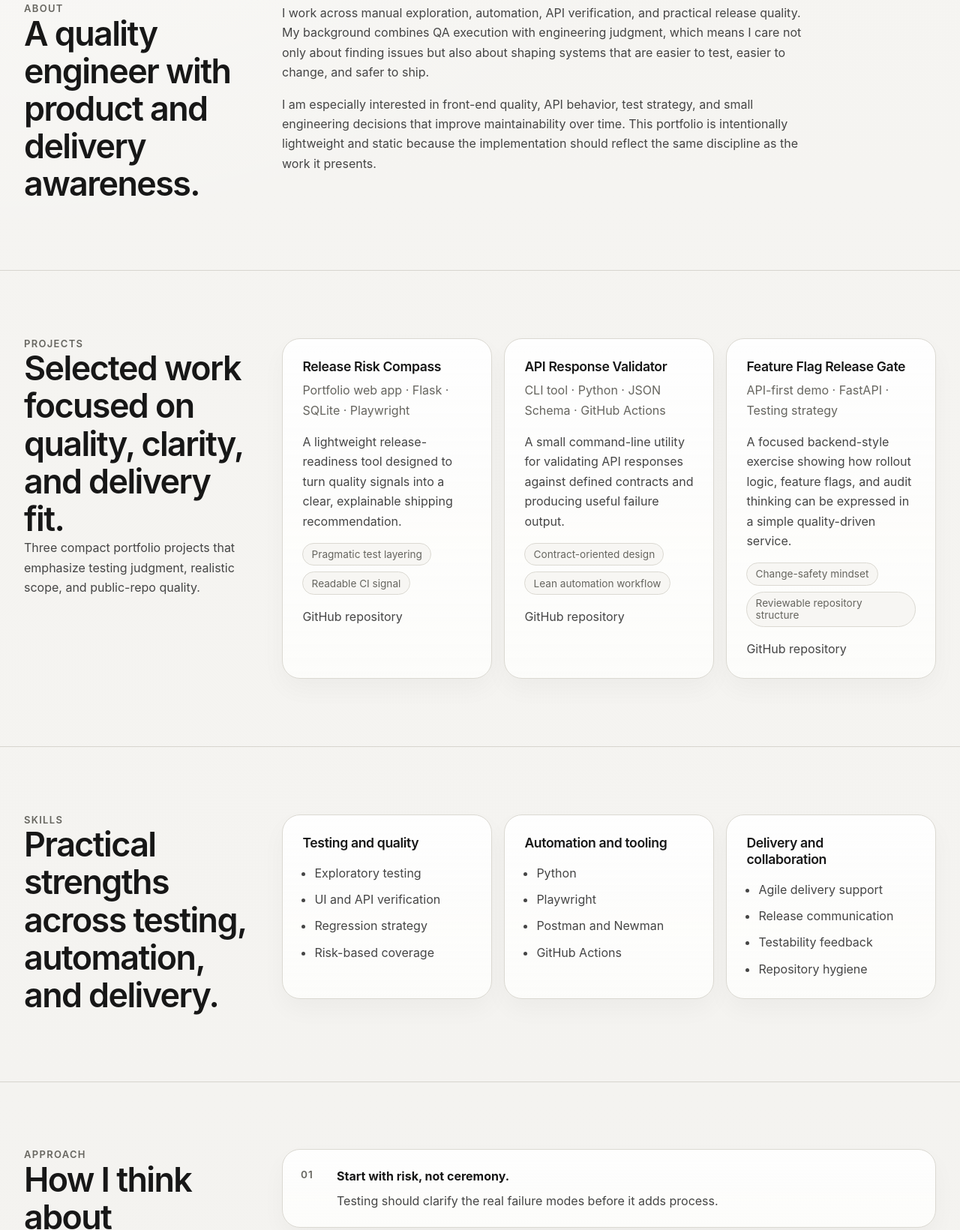
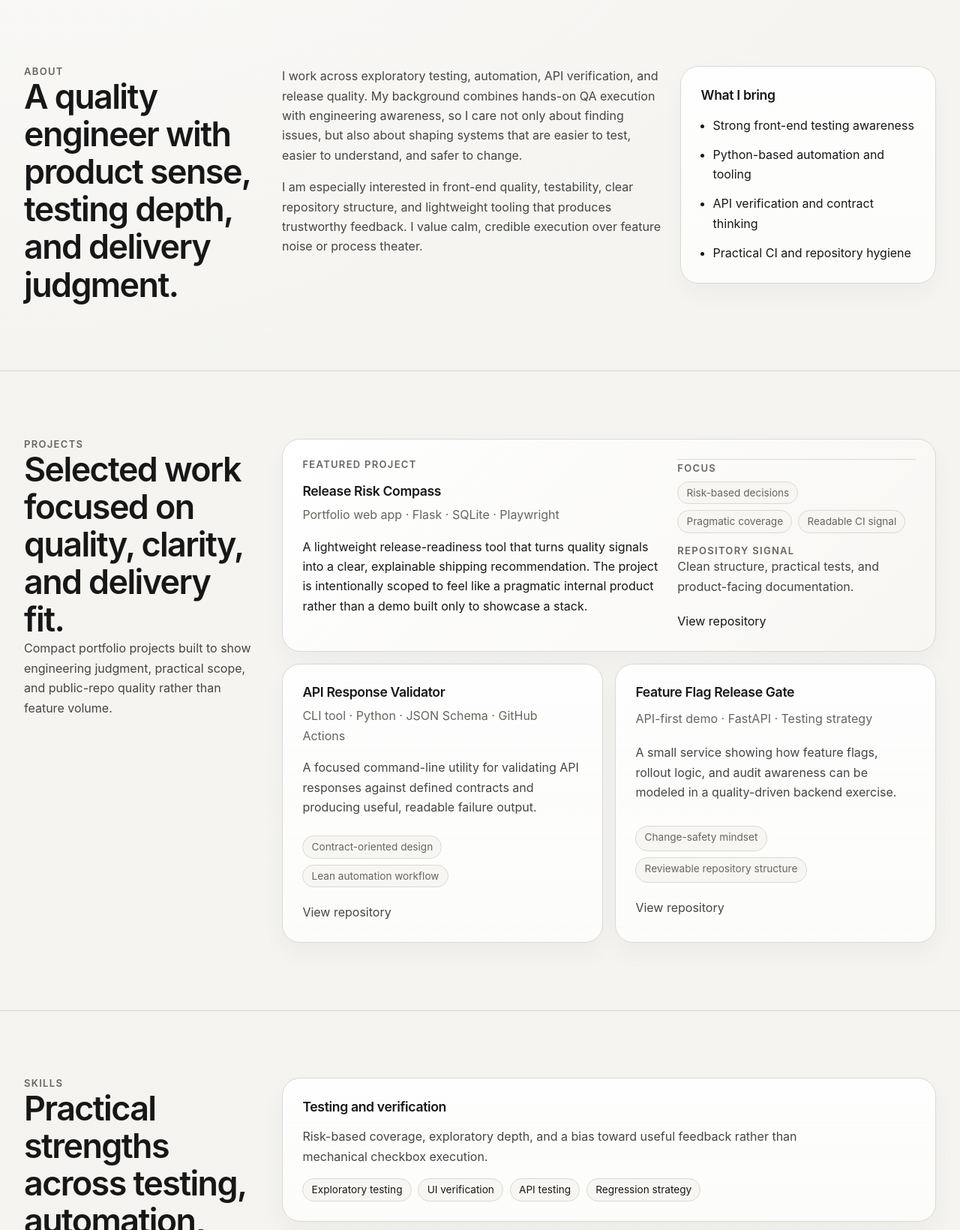
Before and after one commit to janmrow/qa-sdet-portfolio, a website: page index.html in a window 1280 px wide. Shown: the part 946-2586 px from the top of the page at 75% size. Drawn offline with Linux system fonts and the light colour scheme.

Commit message:
feat: build portfolio sections and project cards

```diff
--- a/assets/css/styles.css
+++ b/assets/css/styles.css
@@ -152,13 +152,17 @@ h3 {
 .project-card > p,
 .contact-list a,
 .principles-list span,
-.skills-group li {
+.skill-band-copy,
+.detail-copy,
+.contact-note {
   color: var(--color-text-soft);
 }
 
 .eyebrow,
 .section-label,
-.site-name {
+.site-name,
+.project-kicker,
+.detail-label {
   font-size: var(--font-size-label);
   font-weight: 600;
   line-height: 1.2;
@@ -167,12 +171,14 @@ h3 {
 }
 
 .eyebrow,
-.section-label {
+.section-label,
+.project-kicker,
+.detail-label {
   color: var(--color-text-muted);
 }
 
 .lead {
-  max-width: 38rem;
+  max-width: 40rem;
   font-size: var(--font-size-body-lg);
 }
 
@@ -184,7 +190,8 @@ h3 {
 .site-nav a,
 .site-footer p,
 .contact-list span,
-.meta-list li {
+.meta-list li,
+.hero-facts li {
   color: var(--color-text-muted);
 }
 
@@ -245,7 +252,7 @@ h3 {
 }
 
 .hero-layout {
-  max-width: 50rem;
+  max-width: 52rem;
 }
 
 .hero-actions {
@@ -253,6 +260,14 @@ h3 {
   flex-wrap: wrap;
   gap: 0.9rem 1.1rem;
   margin-top: var(--space-xl);
+}
+
+.hero-facts {
+  display: flex;
+  flex-wrap: wrap;
+  gap: 0.65rem 0.85rem;
+  margin-top: 1.5rem;
+  list-style: none;
 }
 
 .section {
@@ -273,12 +288,23 @@ h3 {
   min-width: 0;
 }
 
+.about-layout {
+  display: grid;
+  gap: 1.25rem;
+}
+
 .prose {
   max-width: var(--content-width);
 }
 
 .prose p + p {
   margin-top: 1rem;
+}
+
+.skills-bands,
+.project-grid {
+  display: grid;
+  gap: 1rem;
 }
 
 /* Components */
@@ -312,16 +338,21 @@ h3 {
     border-color 160ms ease;
 }
 
-.project-grid,
-.skills-grid,
-.contact-list {
-  display: grid;
-  gap: 1rem;
+.hero-facts li,
+.meta-list li,
+.inline-list li {
+  padding: 0.38rem 0.7rem;
+  border: 1px solid var(--color-border);
+  border-radius: var(--radius-pill);
+  background: var(--color-surface-muted);
+  font-size: 0.85rem;
+  line-height: 1.2;
 }
 
 .project-card,
-.skills-group,
-.contact-list li,
+.about-panel,
+.skill-band,
+.contact-panel,
 .principles-list li {
   border: 1px solid var(--color-border);
   border-radius: var(--radius-lg);
@@ -330,13 +361,42 @@ h3 {
 }
 
 .project-card,
-.skills-group {
+.about-panel,
+.skill-band,
+.contact-panel {
   padding: 1.5rem;
 }
 
-.contact-list li,
-.principles-list li {
-  padding: 1.35rem 1.5rem;
+.about-panel h3 {
+  max-width: 14ch;
+}
+
+.stack-list {
+  display: grid;
+  gap: 0.8rem;
+  margin-top: 1rem;
+  padding-left: 1rem;
+}
+
+.project-grid {
+  grid-template-columns: minmax(0, 1fr);
+}
+
+.project-card {
+  display: grid;
+  gap: 1rem;
+}
+
+.project-card-featured {
+  gap: 1.5rem;
+  background:
+    linear-gradient(135deg, rgba(255, 255, 255, 0.98), rgba(247, 246, 243, 0.98)),
+    var(--color-surface);
+}
+
+.project-copy {
+  display: grid;
+  gap: 1rem;
 }
 
 .project-header {
@@ -344,39 +404,39 @@ h3 {
   gap: 0.45rem;
 }
 
-.project-card > p,
-.project-card > .meta-list,
-.project-card > p:last-child {
-  margin-top: 1rem;
+.project-details {
+  display: grid;
+  gap: 1rem;
+  padding-top: 0.25rem;
+  border-top: 1px solid rgba(219, 217, 210, 0.95);
+}
+
+.detail-copy {
+  max-width: 28rem;
 }
 
 .meta-list {
   display: flex;
   flex-wrap: wrap;
   gap: 0.5rem;
+  margin-top: 0.55rem;
   list-style: none;
 }
 
-.meta-list li {
-  padding: 0.38rem 0.7rem;
-  border: 1px solid var(--color-border);
-  border-radius: var(--radius-pill);
-  background: var(--color-surface-muted);
-  font-size: 0.85rem;
-  line-height: 1.2;
+.skill-band {
+  display: grid;
+  gap: 1rem;
 }
 
-.skills-group h3 {
-  max-width: 18ch;
+.skill-band-copy {
+  max-width: 42rem;
 }
 
-.skills-group ul {
-  margin-top: 1rem;
-  padding-left: 1rem;
-}
-
-.skills-group li + li {
-  margin-top: 0.55rem;
+.inline-list {
+  display: flex;
+  flex-wrap: wrap;
+  gap: 0.55rem;
+  list-style: none;
 }
 
 .principles-list {
@@ -388,7 +448,7 @@ h3 {
 
 .principles-list li {
   position: relative;
-  padding-left: 4.5rem;
+  padding: 1.35rem 1.5rem 1.35rem 4.5rem;
 }
 
 .principles-list li::before {
@@ -408,13 +468,31 @@ h3 {
   margin-top: 0.45rem;
 }
 
+.contact-panel {
+  display: grid;
+  gap: 1.25rem;
+}
+
 .contact-list {
+  display: grid;
+  gap: 0.9rem;
   list-style: none;
 }
 
 .contact-list li {
   display: grid;
   gap: 0.3rem;
+  padding: 1rem 0;
+  border-top: 1px solid rgba(219, 217, 210, 0.95);
+}
+
+.contact-list li:first-child {
+  border-top: 0;
+  padding-top: 0;
+}
+
+.project-link-row {
+  margin-top: 0.25rem;
 }
 
 .site-footer {
@@ -473,16 +551,29 @@ a:focus-visible,
     align-items: start;
   }
 
-  .project-grid {
-    grid-template-columns: repeat(3, minmax(0, 1fr));
+  .about-layout {
+    grid-template-columns: minmax(0, 1.5fr) minmax(16rem, 1fr);
+    align-items: start;
   }
 
-  .skills-grid {
-    grid-template-columns: repeat(3, minmax(0, 1fr));
+  .project-grid {
+    grid-template-columns: repeat(2, minmax(0, 1fr));
+  }
+
+  .project-card-featured {
+    grid-column: 1 / -1;
+    grid-template-columns: minmax(0, 1.5fr) minmax(16rem, 1fr);
+    align-items: start;
   }
 
   .contact-list {
     grid-template-columns: repeat(3, minmax(0, 1fr));
+    gap: 1rem 1.5rem;
+  }
+
+  .contact-list li {
+    padding: 0;
+    border-top: 0;
   }
 }
 
@@ -496,7 +587,9 @@ a:focus-visible,
   }
 
   .project-card,
-  .skills-group {
+  .about-panel,
+  .skill-band,
+  .contact-panel {
     padding: 1.65rem;
   }
 }
@@ -510,10 +603,11 @@ a:focus-visible,
     padding-top: 4rem;
   }
 
-  .contact-list li,
-  .principles-list li,
   .project-card,
-  .skills-group {
+  .about-panel,
+  .skill-band,
+  .contact-panel,
+  .principles-list li {
     border-radius: var(--radius-md);
   }
 
--- a/index.html
+++ b/index.html
@@ -32,9 +32,15 @@
           <p class="eyebrow">QA Engineer / Test Engineer / SDET</p>
           <h1>Building trust in software through pragmatic engineering and quality thinking.</h1>
           <p class="lead">
-            I focus on testability, delivery safety, and calm technical execution across web
-            products, APIs, and automation-heavy workflows.
+            I work at the intersection of testing, delivery, and maintainable engineering — with a
+            strong focus on front-end quality, API behavior, and practical automation.
           </p>
+
+          <ul class="hero-facts" aria-label="Professional summary">
+            <li>8+ years in testing</li>
+            <li>Web and mobile product work</li>
+            <li>Quality engineering mindset</li>
+          </ul>
 
           <div class="hero-actions">
             <a class="button-link" href="#projects">View selected projects</a>
@@ -48,23 +54,34 @@
           <div class="section-heading">
             <p class="section-label">About</p>
             <h2 class="section-title" id="about-title">
-              A quality engineer with product and delivery awareness.
+              A quality engineer with product sense, testing depth, and delivery judgment.
             </h2>
           </div>
 
-          <div class="section-content prose">
+          <div class="section-content about-layout">
+            <div class="prose">
               <p>
-              I work across manual exploration, automation, API verification, and practical release
-              quality. My background combines QA execution with engineering judgment, which means I
-              care not only about finding issues but also about shaping systems that are easier to
-              test, easier to change, and safer to ship.
+                I work across exploratory testing, automation, API verification, and release
+                quality. My background combines hands-on QA execution with engineering awareness, so
+                I care not only about finding issues, but also about shaping systems that are easier
+                to test, easier to understand, and safer to change.
               </p>
               <p>
-              I am especially interested in front-end quality, API behavior, test strategy, and
-              small engineering decisions that improve maintainability over time. This portfolio is
-              intentionally lightweight and static because the implementation should reflect the
-              same discipline as the work it presents.
+                I am especially interested in front-end quality, testability, clear repository
+                structure, and lightweight tooling that produces trustworthy feedback. I value calm,
+                credible execution over feature noise or process theater.
               </p>
+            </div>
+
+            <aside class="about-panel" aria-labelledby="about-panel-title">
+              <h3 id="about-panel-title">What I bring</h3>
+              <ul class="stack-list">
+                <li>Strong front-end testing awareness</li>
+                <li>Python-based automation and tooling</li>
+                <li>API verification and contract thinking</li>
+                <li>Practical CI and repository hygiene</li>
+              </ul>
+            </aside>
           </div>
         </div>
       </section>
@@ -77,39 +94,57 @@
               Selected work focused on quality, clarity, and delivery fit.
             </h2>
             <p class="section-intro">
-              Three compact portfolio projects that emphasize testing judgment, realistic scope, and
-              public-repo quality.
+              Compact portfolio projects built to show engineering judgment, practical scope, and
+              public-repo quality rather than feature volume.
             </p>
           </div>
 
           <div class="section-content">
             <div class="project-grid">
-              <article class="project-card">
+              <article class="project-card project-card-featured">
+                <div class="project-copy">
+                  <p class="project-kicker">Featured project</p>
                   <div class="project-header">
                     <h3>Release Risk Compass</h3>
                     <p class="project-type">Portfolio web app · Flask · SQLite · Playwright</p>
                   </div>
 
                   <p>
-                  A lightweight release-readiness tool designed to turn quality signals into a
-                  clear, explainable shipping recommendation.
+                    A lightweight release-readiness tool that turns quality signals into a clear,
+                    explainable shipping recommendation. The project is intentionally scoped to feel
+                    like a pragmatic internal product rather than a demo built only to showcase a
+                    stack.
                   </p>
+                </div>
 
-                <ul class="meta-list" aria-label="Release Risk Compass quality signals">
-                  <li>Pragmatic test layering</li>
+                <div class="project-details">
+                  <div>
+                    <p class="detail-label">Focus</p>
+                    <ul class="meta-list" aria-label="Release Risk Compass focus">
+                      <li>Risk-based decisions</li>
+                      <li>Pragmatic coverage</li>
                       <li>Readable CI signal</li>
                     </ul>
+                  </div>
 
-                <p>
+                  <div>
+                    <p class="detail-label">Repository signal</p>
+                    <p class="detail-copy">
+                      Clean structure, practical tests, and product-facing documentation.
+                    </p>
+                  </div>
+
+                  <p class="project-link-row">
                     <a
                       class="text-link"
                       href="https://github.com/your-github-handle/release-risk-compass"
                       target="_blank"
                       rel="noreferrer"
                     >
-                    GitHub repository
+                      View repository
                     </a>
                   </p>
+                </div>
               </article>
 
               <article class="project-card">
@@ -119,8 +154,8 @@
                 </div>
 
                 <p>
-                  A small command-line utility for validating API responses against defined
-                  contracts and producing useful failure output.
+                  A focused command-line utility for validating API responses against defined
+                  contracts and producing useful, readable failure output.
                 </p>
 
                 <ul class="meta-list" aria-label="API Response Validator quality signals">
@@ -128,14 +163,14 @@
                   <li>Lean automation workflow</li>
                 </ul>
 
-                <p>
+                <p class="project-link-row">
                   <a
                     class="text-link"
                     href="https://github.com/your-github-handle/api-response-validator"
                     target="_blank"
                     rel="noreferrer"
                   >
-                    GitHub repository
+                    View repository
                   </a>
                 </p>
               </article>
@@ -147,8 +182,8 @@
                 </div>
 
                 <p>
-                  A focused backend-style exercise showing how rollout logic, feature flags, and
-                  audit thinking can be expressed in a simple quality-driven service.
+                  A small service showing how feature flags, rollout logic, and audit awareness can
+                  be modeled in a quality-driven backend exercise.
                 </p>
 
                 <ul class="meta-list" aria-label="Feature Flag Release Gate quality signals">
@@ -156,14 +191,14 @@
                   <li>Reviewable repository structure</li>
                 </ul>
 
-                <p>
+                <p class="project-link-row">
                   <a
                     class="text-link"
                     href="https://github.com/your-github-handle/feature-flag-release-gate"
                     target="_blank"
                     rel="noreferrer"
                   >
-                    GitHub repository
+                    View repository
                   </a>
                 </p>
               </article>
@@ -182,34 +217,46 @@
           </div>
 
           <div class="section-content">
-            <div class="skills-grid">
-              <section class="skills-group" aria-labelledby="skills-testing-title">
-                <h3 id="skills-testing-title">Testing and quality</h3>
-                <ul>
+            <div class="skills-bands">
+              <section class="skill-band" aria-labelledby="skills-testing-title">
+                <h3 id="skills-testing-title">Testing and verification</h3>
+                <p class="skill-band-copy">
+                  Risk-based coverage, exploratory depth, and a bias toward useful feedback rather
+                  than mechanical checkbox execution.
+                </p>
+                <ul class="inline-list">
                   <li>Exploratory testing</li>
-                  <li>UI and API verification</li>
+                  <li>UI verification</li>
+                  <li>API testing</li>
                   <li>Regression strategy</li>
-                  <li>Risk-based coverage</li>
                 </ul>
               </section>
 
-              <section class="skills-group" aria-labelledby="skills-automation-title">
+              <section class="skill-band" aria-labelledby="skills-automation-title">
                 <h3 id="skills-automation-title">Automation and tooling</h3>
-                <ul>
+                <p class="skill-band-copy">
+                  Lightweight automation and tooling choices that stay readable, maintainable, and
+                  proportionate to project scope.
+                </p>
+                <ul class="inline-list">
                   <li>Python</li>
                   <li>Playwright</li>
-                  <li>Postman and Newman</li>
+                  <li>Postman / Newman</li>
                   <li>GitHub Actions</li>
                 </ul>
               </section>
 
-              <section class="skills-group" aria-labelledby="skills-delivery-title">
+              <section class="skill-band" aria-labelledby="skills-delivery-title">
                 <h3 id="skills-delivery-title">Delivery and collaboration</h3>
-                <ul>
-                  <li>Agile delivery support</li>
-                  <li>Release communication</li>
+                <p class="skill-band-copy">
+                  Engineering communication that supports releases, clarifies trade-offs, and keeps
+                  quality connected to product reality.
+                </p>
+                <ul class="inline-list">
+                  <li>Release support</li>
                   <li>Testability feedback</li>
                   <li>Repository hygiene</li>
+                  <li>Agile team work</li>
                 </ul>
               </section>
             </div>
@@ -222,13 +269,16 @@
           <div class="section-heading">
             <p class="section-label">Approach</p>
             <h2 class="section-title" id="approach-title">How I think about software quality.</h2>
+            <p class="section-intro">
+              Quality work is most useful when it improves decisions, not only documentation.
+            </p>
           </div>
 
           <div class="section-content">
             <ol class="principles-list">
               <li>
                 <strong>Start with risk, not ceremony.</strong>
-                <span>Testing should clarify the real failure modes before it adds process.</span>
+                <span>Testing should clarify real failure modes before it adds process.</span>
               </li>
               <li>
                 <strong>Favor maintainable systems.</strong>
@@ -245,10 +295,7 @@
               </li>
               <li>
                 <strong>Communicate clearly.</strong>
-                <span
-                  >Quality becomes useful when findings, trade-offs, and release decisions are easy
-                  to understand.</span
-                >
+                <span>Findings, trade-offs, and release decisions should be easy to act on.</span>
               </li>
             </ol>
           </div>
@@ -263,11 +310,18 @@
               Open to thoughtful engineering conversations.
             </h2>
             <p class="section-intro">
-              The links below are intentionally easy to replace before publishing the final version.
+              Available for discussions around QA, test automation, front-end quality, and
+              engineering-minded portfolio work.
             </p>
           </div>
 
           <div class="section-content">
+            <div class="contact-panel">
+              <p class="contact-note">
+                The identity links below are placeholders for now and should be replaced before the
+                final publish pass.
+              </p>
+
               <ul class="contact-list">
                 <li>
                   <span>Email</span>
@@ -292,6 +346,7 @@
               </ul>
             </div>
           </div>
+        </div>
       </section>
     </main>
 
```
Lines whose indentation alone changed are shown as unchanged.
